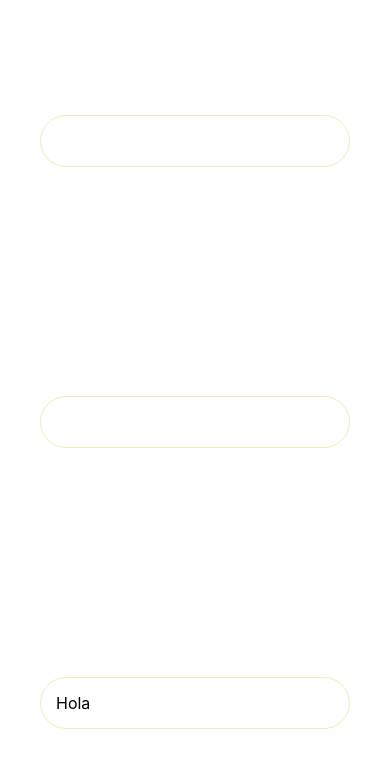
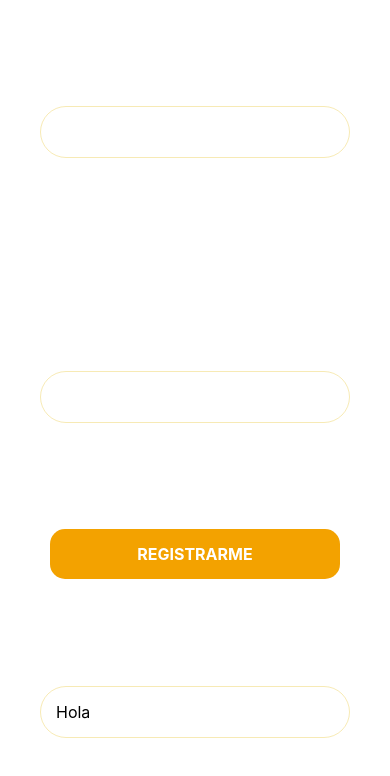
Before and after one commit to Julian-Gamietea/tasty-hub, a React Native app: screen / in a window 390 px wide. Shown: the top 776 px of the page. Built offline with nearby package versions, Linux system fonts and the light colour scheme.

Commit message:
button preview

```diff
--- a/App.js
+++ b/App.js
@@ -1,6 +1,7 @@
 import { StatusBar } from 'expo-status-bar';
 import React from 'react';
 import { StyleSheet, Text, View } from 'react-native';
+import { ButtonCustom } from './shared-components/ButtonCustom';
 import { InputTasty } from './shared-components/InputTasty';
 
 
@@ -9,6 +10,7 @@ export default function App() {
       <View style ={{flex:1, alignItems:'stretch'}}>
         <InputTasty/>
         <InputTasty/>
+        <ButtonCustom text="Registrarme"/>
         <InputTasty placeholder = "Hola"/>
       </View>
 
```
